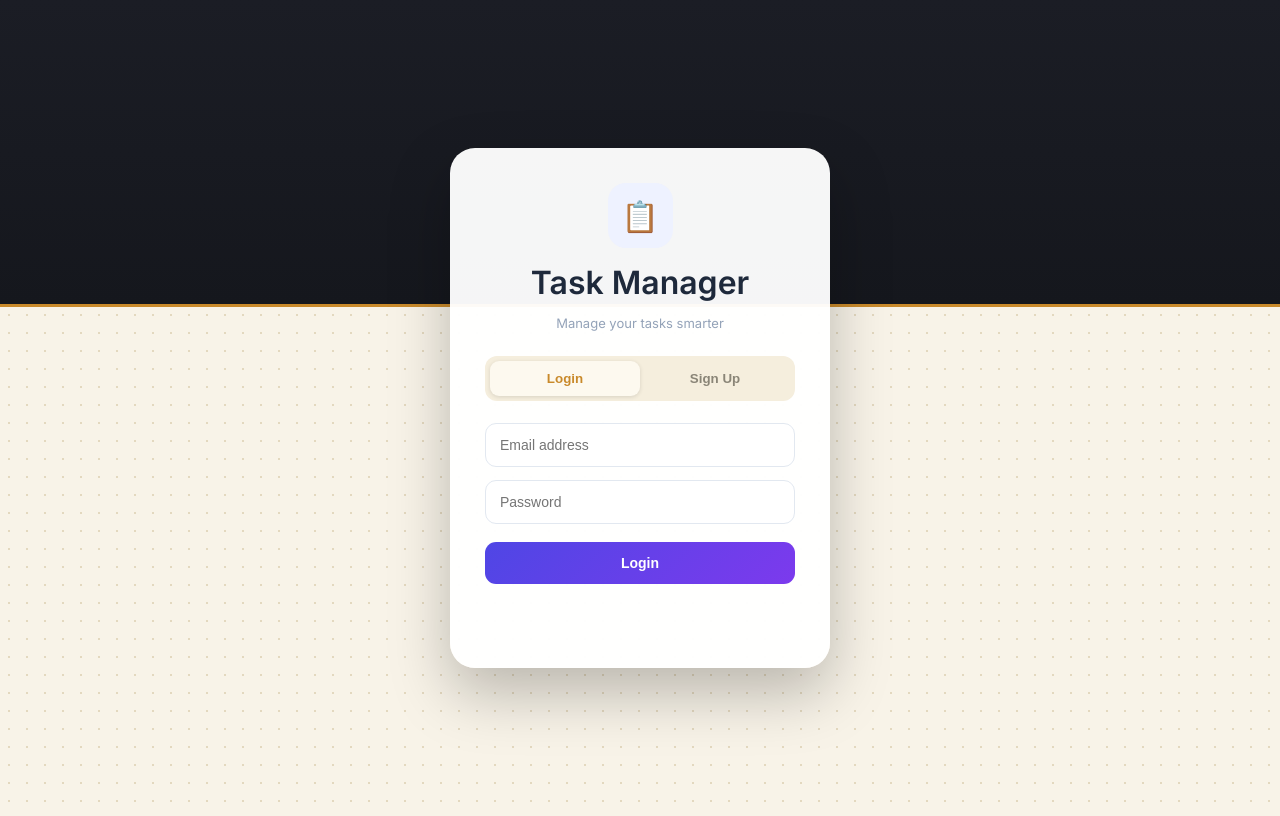
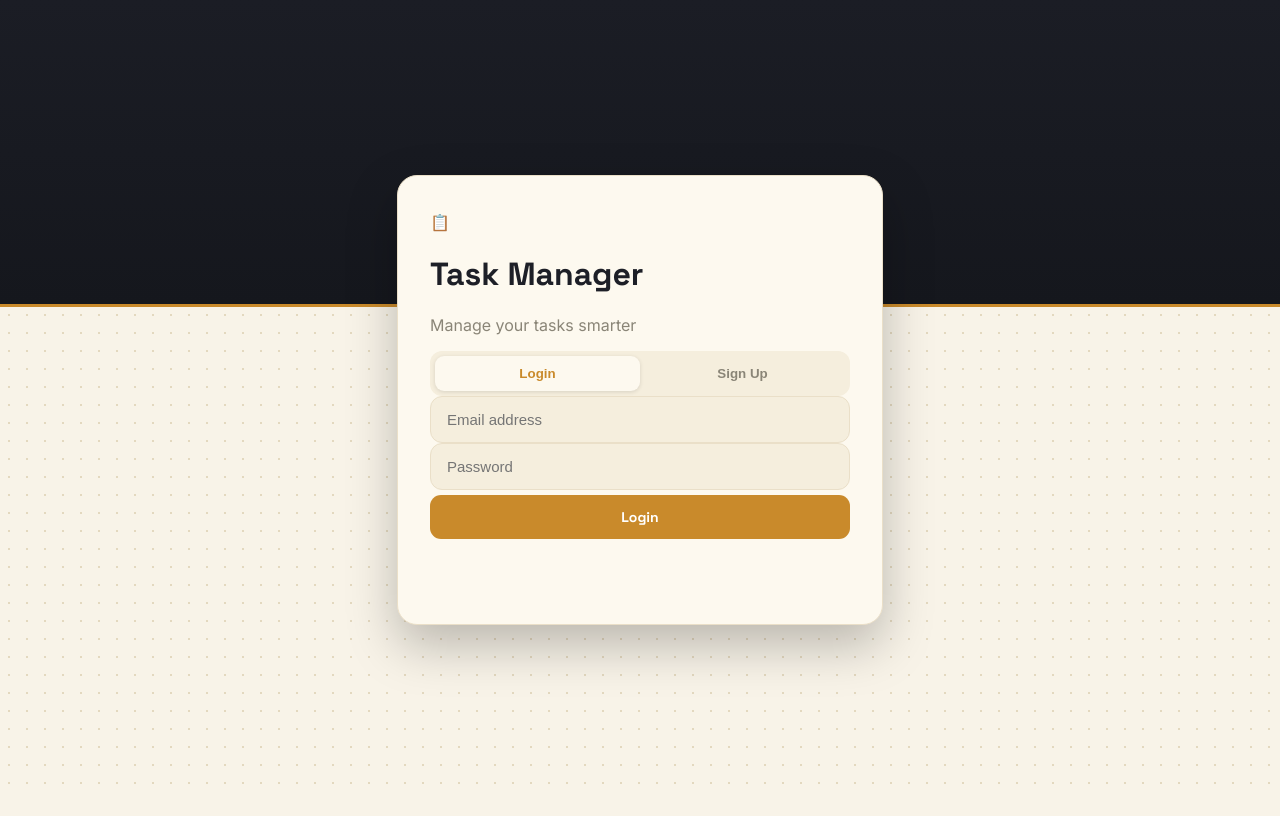
Before and after one commit to unnativihirkar123-ship-it/Task-Manager, a website: page frontend/login.html in a window 1280 px wide. Drawn offline with Linux system fonts and the light colour scheme.

Commit message:
Update login page design

```diff
--- a/frontend/login.css
+++ b/frontend/login.css
@@ -1,120 +1,87 @@
-
 @import url('https://fonts.googleapis.com/css2?family=Space+Grotesk:wght@500;700&family=Inter:wght@400;500;600&display=swap');
-
-:root {
-  --bg: #f8f3e8;
-  --card: #fdf9ef;
-  --border: #eadfc8;
-  --ink: #1d1f27;
-  --muted: #8a8577;
-  --dark: #1b1d25;
-  --accent: #c98a2b;
-  --accent-hover: #b37820;
-  --input-bg: #f5eedd;
-}
-*
- {
-    box-sizing: border-box;
-}
 
 body {
     min-height: 100vh;
+    margin: 0;
     display: grid;
     place-items: center;
     font-family: 'Inter', sans-serif;
-  color: var(--ink);
-  background-color: var(--bg);
+    color: #1d1f27;
+    background-color: #f8f3e8;
     background-image: radial-gradient(#e3d8bf 1px, transparent 1px);
     background-size: 18px 18px;
 }
 
-/* dark band across the top, like the dashboard header */
+/* dark band at the top, like the dashboard header */
 body::before {
     content: "";
     position: fixed;
     inset: 0 0 auto 0;
     height: 38vh;
     background: linear-gradient(180deg, #1b1d25, #15171d);
-  border-bottom: 3px solid var(--accent);
+    border-bottom: 3px solid #c98a2b;
     z-index: -1;
 }
 
-.auth-container {
+.auth-card {
     width: 100%;
     max-width: 420px;
-    padding: 20px;
-}
-
-.auth-card {
-    background: rgba(255, 255, 255, 0.96);
-    padding: 35px;
-    border-radius: 25px;
-    box-shadow: 0 25px 60px rgba(0, 0, 0, 0.25);
-}
-
-.auth-logo {
-    width: 65px;
-    height: 65px;
-    margin: 0 auto 15px;
-    border-radius: 18px;
-    background: #eef2ff;
-    display: flex;
-    justify-content: center;
-    align-items: center;
-    font-size: 30px;
+    padding: 36px 32px;
+    background: #fdf9ef;
+    border: 1px solid #eadfc8;
+    border-radius: 20px;
+    box-shadow: 0 20px 50px rgba(0, 0, 0, 0.25);
 }
 
 .auth-card h1 {
-    text-align: center;
-    margin: 0;
-    color: #1e293b;
+    font-family: 'Space Grotesk', sans-serif;
+    color: #1d1f27;
 }
 
-.subtitle {
-    text-align: center;
-    color: #94a3b8;
-    font-size: 13px;
-    margin-bottom: 25px;
+.auth-card .subtitle {
+    color: #8a8577;
 }
 
+/* Login | Sign Up tabs (rename to your tab classes) */
 .tabs {
     display: flex;
-    background: #f1f5f9;
-    padding: 4px;
+    background: #f5eedd;
     border-radius: 12px;
-    margin-bottom: 22px;
+    padding: 5px;
 }
 
 .tabs button {
-    width: 50%;
-    padding: 11px;
-    border: none;
+    flex: 1;
+    padding: 10px;
+    border: 0;
+    background: transparent;
+    color: #8a8577;
+    font-weight: 600;
     border-radius: 9px;
-    background: transparent;
     cursor: pointer;
-    font-weight: 600;
-    color: #64748b;
 }
 
 .tabs button.active {
-    background: white;
-    color: #4f46e5;
-    box-shadow: 0 2px 8px rgba(15, 23, 42, 0.08);
+    background: #fdf9ef;
+    color: #c98a2b;
+    box-shadow: 0 1px 4px rgba(0, 0, 0, 0.12);
 }
 
 .auth-card input {
     width: 100%;
-    padding: 13px 14px;
-    margin-bottom: 13px;
-    border: 1px solid #e2e8f0;
-    border-radius: 11px;
-    outline: none;
-    font-size: 14px;
+    box-sizing: border-box;
+    padding: 14px 16px;
+    background: #f5eedd;
+    border: 1px solid #eadfc8;
+    border-radius: 12px;
+    color: #1d1f27;
+    font-size: 15px;
 }
 
 .auth-card input:focus {
-    border-color: #6366f1;
-    box-shadow: 0 0 0 3px rgba(99, 102, 241, 0.12);
+    outline: none;
+    border-color: #c98a2b;
+    box-shadow: 0 0 0 3px rgba(201, 138, 43, 0.2);
 }
 
 .auth-button {
@@ -122,100 +89,23 @@ body::before {
     padding: 13px;
     border: none;
     border-radius: 11px;
-    background: linear-gradient(135deg, #4f46e5, #7c3aed);
-    color: white;
+    background: #c98a2b;
+    color: #fff;
+    font-family: 'Space Grotesk', sans-serif;
     font-size: 14px;
     font-weight: 700;
     cursor: pointer;
     margin-top: 5px;
+    transition: background 0.15s, transform 0.1s;
 }
 
-.auth-button:hover {
-    opacity: 0.92;
-}
+.auth-button:hover { background: #b37820; }
+.auth-button:active { transform: translateY(1px); }
 
 #authMessage {
     text-align: center;
     font-size: 13px;
     margin-top: 18px;
     min-height: 18px;
+    color: #8a8577;
 }
-.login-card {            /* your white card */
-  width: 100%;
-  max-width: 420px;
-  padding: 36px 32px;
-  background: var(--card);
-  border: 1px solid var(--border);
-  border-radius: 20px;
-  box-shadow: 0 20px 50px rgba(0,0,0,.25);
-}
-
-.login-card h1 {         /* "Task Manager" */
-  font-family: 'Space Grotesk', sans-serif;
-  font-weight: 700;
-  color: var(--ink);
-}
-.login-card .subtitle { color: var(--muted); }
-
-.tabs {                  /* Login | Sign Up switcher */
-  display: flex;
-  background: var(--input-bg);
-  border-radius: 12px;
-  padding: 5px;
-}
-.tabs button {
-  flex: 1;
-  padding: 10px;
-  border: 0;
-  background: transparent;
-  color: var(--muted);
-  font-weight: 600;
-  border-radius: 9px;
-  cursor: pointer;
-}
-.tabs button.active {
-  background: var(--card);
-  color: var(--accent);
-  box-shadow: 0 1px 4px rgba(0,0,0,.12);
-}
-.login-card input {
-  width: 100%;
-  padding: 14px 16px;
-  background: var(--input-bg);
-  border: 1px solid var(--border);
-  border-radius: 12px;
-  color: var(--ink);
-  font-size: 15px;
-  transition: border-color .15s, box-shadow .15s;
-}
-.login-card input:focus {
-  outline: none;
-  border-color: var(--accent);
-  box-shadow: 0 0 0 3px rgba(201,138,43,.2);
-}
-
-.login-card button[type="submit"] {
-  width: 100%;
-  padding: 14px;
-  border: 0;
-  border-radius: 12px;
-  background: var(--accent);
-  color: #fff;
-  font-family: 'Space Grotesk', sans-serif;
-  font-weight: 700;
-  cursor: pointer;
-  transition: background .15s, transform .1s;
-}
-.login-card button[type="submit"]:hover { background: var(--accent-hover); }
-.login-card button[type="submit"]:active { transform: translateY(1px); }
-
-#message { color: var(--muted); text-align: center; } /* "Login successful!" */
-
-.logo-icon {
-  width: 56px; height: 56px;
-  display: grid; place-items: center;
-  margin: 0 auto 12px;
-  background: #f1e2c3;
-  border-radius: 14px;
-  font-size: 26px;
-}
```
Lines whose indentation alone changed are shown as unchanged.
